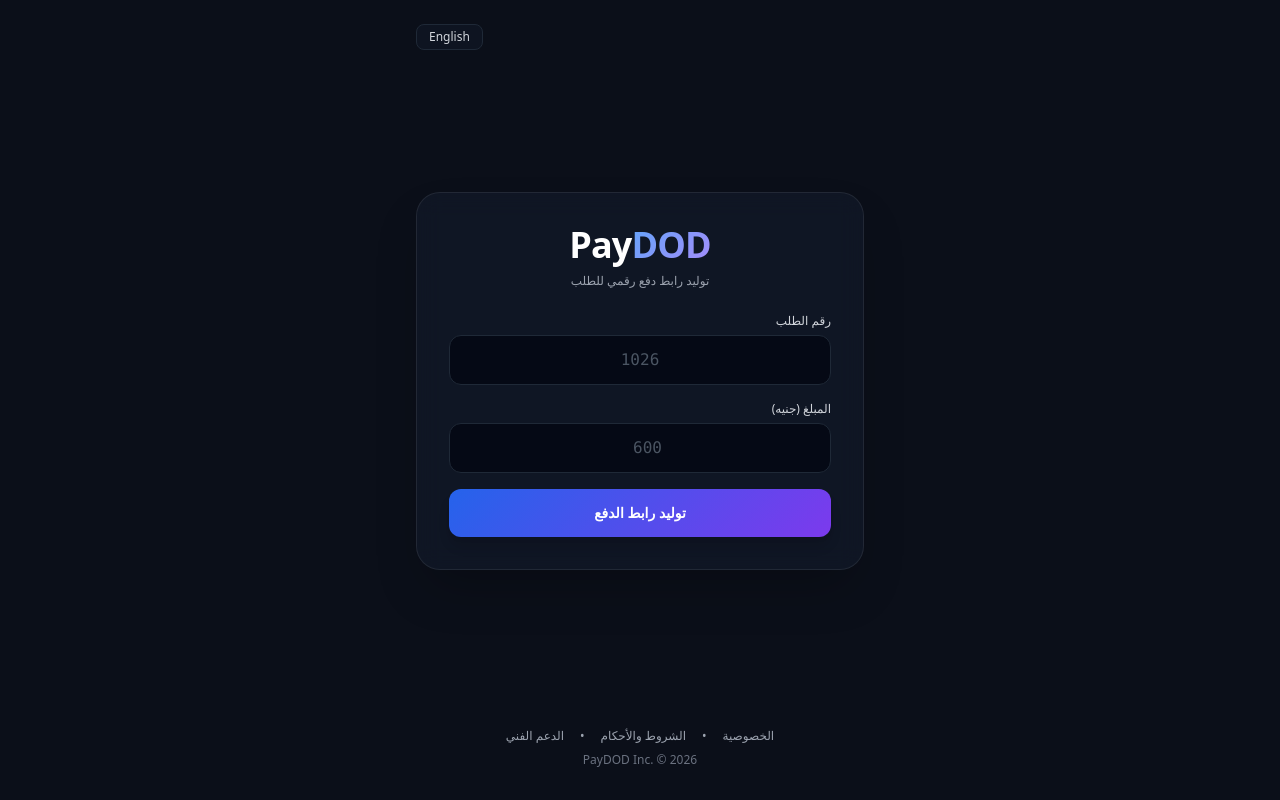
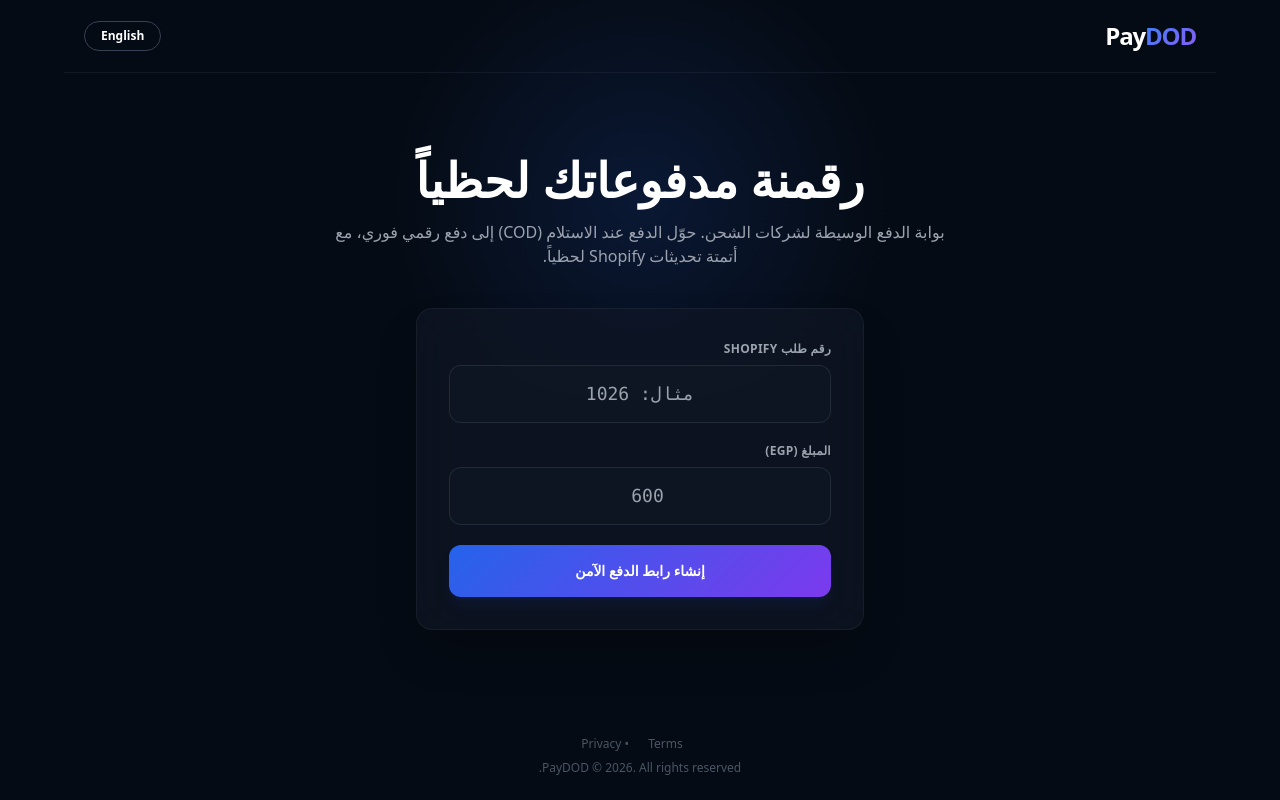
Before and after one commit to ahmdnaaman03-cmd/DOD, a Flask app: page / in a window 1280 px wide. Run offline with Flask 3, Linux system fonts and the light colour scheme; some libraries are stand-ins or nearby versions.

Commit message:
Complete B2B UI in 6 safe micro-chunks

```diff
--- a/templates/index.html
+++ b/templates/index.html
@@ -3,119 +3,79 @@
 <head>
     <meta charset="UTF-8">
     <meta name="viewport" content="width=device-width, initial-scale=1.0">
-    <title>PayDOD | Digital Payments</title>
+    <title>PayDOD | Digital Payment Orchestration</title>
     <script src="https://cdn.tailwindcss.com"></script>
+    <script src="https://js.pusher.com/8.2.0/pusher.min.js"></script>
     <style>
-        body { background-color: #0b0f19; color: #ffffff; }
-        .text-gradient { background: linear-gradient(135deg, #60a5fa 0%, #a78bfa 100%); -webkit-background-clip: text; -webkit-text-fill-color: transparent; }
-        .glass-card { background: rgba(17, 24, 39, 0.8); border: 1px solid rgba(255, 255, 255, 0.08); backdrop-filter: blur(12px); }
+        body { background-color: #050b14; color: #ffffff; font-family: system-ui, -apple-system, sans-serif; }
+        .text-gradient { background: linear-gradient(135deg, #3b82f6 0%, #8b5cf6 100%); -webkit-background-clip: text; -webkit-text-fill-color: transparent; }
+        .glass-card { background: rgba(17, 24, 39, 0.6); border: 1px solid rgba(255, 255, 255, 0.05); backdrop-filter: blur(20px); }
         .btn-primary { background: linear-gradient(135deg, #2563eb 0%, #7c3aed 100%); }
+        .hero-glow { position: absolute; top: 0; left: 50%; transform: translateX(-50%); width: 100%; max-width: 600px; height: 400px; background: radial-gradient(circle, rgba(37,99,235,0.15) 0%, transparent 70%); z-index: -1; }
     </style>
 </head>
-<body class="min-h-screen flex flex-col justify-between p-4 font-sans antialiased">
+<body class="min-h-screen flex flex-col relative">
+    <div class="hero-glow"></div>
 
-    <!-- Header: Switch Lang Only -->
-    <div class="w-full flex justify-end max-w-md mx-auto pt-2">
-        <button id="langToggle" onclick="toggleLanguage()" class="px-3 py-1 text-xs border border-gray-800 hover:border-gray-600 rounded-lg bg-gray-900/60 text-gray-300 transition">
-            English
-        </button>
-    </div>
+    <nav class="w-full p-5 flex justify-between items-center max-w-6xl mx-auto border-b border-gray-800/50">
+        <div class="text-2xl font-black tracking-tighter">Pay<span class="text-gradient">DOD</span></div>
+        <button id="langToggle" onclick="toggleLanguage()" class="px-4 py-1.5 text-xs font-bold border border-gray-700 rounded-full hover:bg-gray-800 transition">English</button>
+    </nav>
 
-    <!-- Main Form Box -->
-    <main class="flex-grow flex items-center justify-center py-6">
-        <div class="w-full max-w-md glass-card rounded-3xl p-8 shadow-2xl space-y-6">
-
-            <!-- Logo in Center -->
-            <div class="text-center">
-                <h1 class="text-4xl font-black tracking-tight">Pay<span class="text-gradient">DOD</span></h1>
-                <p class="text-xs text-gray-400 mt-2" id="subtitle">توليد رابط دفع رقمي للطلب</p>
-            </div>
-
-            <!-- Form -->
-            <form id="payForm" class="space-y-4">
+    <main class="flex-grow flex flex-col items-center justify-center p-4 mt-8 md:mt-0">
+        <div class="text-center mb-10 max-w-2xl px-4">
+            <h1 class="text-4xl md:text-5xl font-extrabold mb-4 leading-tight" id="heroTitle">رقمنة مدفوعاتك لحظياً</h1>
+            <p class="text-gray-400 text-sm md:text-base leading-relaxed" id="heroSub">بوابة الدفع الوسيطة لشركات الشحن. حوّل الدفع عند الاستلام (COD) إلى دفع رقمي فوري، مع أتمتة تحديثات Shopify لحظياً.</p>
+        </div>
+        <div class="w-full max-w-md glass-card rounded-2xl p-6 md:p-8 shadow-2xl relative z-10">
+            <form id="payForm" class="space-y-5">
                 <div>
-                    <label class="block text-xs font-medium text-gray-300 mb-1.5" id="lblOrder">رقم الطلب</label>
-                    <input type="text" id="shopify_order_id" placeholder="1026" required class="w-full bg-gray-950/80 border border-gray-800 rounded-xl px-4 py-3 text-center text-base font-mono focus:outline-none focus:border-blue-500 text-white placeholder-gray-600 transition">
+                    <label class="block text-xs font-bold text-gray-400 mb-2 uppercase tracking-wide" id="lblOrder">رقم طلب Shopify</label>
+                    <input type="text" id="shopify_order_id" placeholder="مثال: 1026" required class="w-full bg-gray-900/50 border border-gray-700/50 rounded-xl px-4 py-3.5 text-center text-lg font-mono focus:outline-none focus:border-blue-500 focus:bg-gray-900 text-white transition">
                 </div>
-
                 <div>
-                    <label class="block text-xs font-medium text-gray-300 mb-1.5" id="lblAmount">المبلغ (جنيه)</label>
-                    <input type="number" id="amount" placeholder="600" required class="w-full bg-gray-950/80 border border-gray-800 rounded-xl px-4 py-3 text-center text-base font-mono focus:outline-none focus:border-blue-500 text-white placeholder-gray-600 transition">
+                    <label class="block text-xs font-bold text-gray-400 mb-2 uppercase tracking-wide" id="lblAmount">المبلغ (EGP)</label>
+                    <input type="number" id="amount" placeholder="600" required class="w-full bg-gray-900/50 border border-gray-700/50 rounded-xl px-4 py-3.5 text-center text-lg font-mono focus:outline-none focus:border-blue-500 focus:bg-gray-900 text-white transition">
                 </div>
-
-                <button type="submit" id="submitBtn" class="w-full btn-primary hover:opacity-90 font-bold py-3.5 px-4 rounded-xl transition shadow-lg text-white text-sm">
-                    توليد رابط الدفع
+                <button type="submit" id="submitBtn" class="w-full btn-primary hover:scale-[1.02] font-bold py-4 rounded-xl transition-all shadow-lg shadow-blue-900/20 text-white text-sm">
+                    إنشاء رابط الدفع الآمن
                 </button>
             </form>
-
-            <div id="statusBox" class="hidden p-4 rounded-xl border text-center text-sm font-medium break-all"></div>
+            <div id="statusBox" class="hidden mt-6 p-4 rounded-xl border text-center text-sm font-medium break-all transition-all"></div>
         </div>
     </main>
-
-    <!-- Professional Footer Links -->
-    <footer class="py-4 text-center text-xs text-gray-500 space-y-2">
-        <div class="flex justify-center space-x-4 space-x-reverse text-gray-400">
-            <a href="/privacy" class="hover:text-white transition">الخصوصية</a>
-            <span>•</span>
-            <a href="/terms" class="hover:text-white transition">الشروط والأحكام</a>
-            <span>•</span>
-            <a href="/support" class="hover:text-white transition">الدعم الفني</a>
-        </div>
-        <div>PayDOD Inc. &copy; 2026</div>
-    </footer>
     <script>
         let currentLang = 'ar';
         const i18n = {
-            ar: {
-                btnLang: 'English',
-                subtitle: 'توليد رابط دفع رقمي للطلب',
-                lblOrder: 'رقم الطلب',
-                lblAmount: 'المبلغ (جنيه)',
-                placeholderOrder: '1026',
-                placeholderAmount: '600',
-                btnSubmit: 'توليد رابط الدفع',
-                processing: 'جاري إنشاء الرابط...',
-                success: 'تم إنشاء الرابط:',
-                err: 'خطأ: '
-            },
-            en: {
-                btnLang: 'العربية',
-                subtitle: 'Generate Digital Payment Link',
-                lblOrder: 'Order ID',
-                lblAmount: 'Amount (EGP)',
-                placeholderOrder: '1026',
-                placeholderAmount: '600',
-                btnSubmit: 'Generate Payment Link',
-                processing: 'Creating link...',
-                success: 'Link Created:',
-                err: 'Error: '
-            }
+            ar: { btnLang: 'English', heroTitle: 'رقمنة مدفوعاتك لحظياً', heroSub: 'بوابة الدفع الوسيطة لشركات الشحن. حوّل الدفع عند الاستلام (COD) إلى دفع رقمي فوري، مع أتمتة تحديثات Shopify لحظياً.', lblOrder: 'رقم طلب Shopify', lblAmount: 'المبلغ (EGP)', placeholderOrder: 'مثال: 1026', btnSubmit: 'إنشاء رابط الدفع الآمن', processing: 'جاري المعالجة...', success: 'تم إنشاء الرابط:', paid: '✅ تمت عملية الدفع بنجاح! تم تحديث Shopify.', err: 'خطأ: ' },
+            en: { btnLang: 'العربية', heroTitle: 'Instant Digital Payments', heroSub: 'The middleware payment gateway for logistics. Convert COD to instant digital payments with real-time Shopify automation.', lblOrder: 'Shopify Order ID', lblAmount: 'Amount (EGP)', placeholderOrder: 'e.g. 1026', btnSubmit: 'Generate Secure Link', processing: 'Processing...', success: 'Link Generated:', paid: '✅ Payment Successful! Shopify Updated.', err: 'Error: ' }
         };
 
         function toggleLanguage() {
             currentLang = currentLang === 'ar' ? 'en' : 'ar';
-            const htmlTag = document.getElementById('htmlTag');
-            htmlTag.dir = currentLang === 'ar' ? 'rtl' : 'ltr';
-            htmlTag.lang = currentLang;
-
+            const html = document.getElementById('htmlTag');
+            html.dir = currentLang === 'ar' ? 'rtl' : 'ltr';
+            html.lang = currentLang;
             document.getElementById('langToggle').innerText = i18n[currentLang].btnLang;
-            document.getElementById('subtitle').innerText = i18n[currentLang].subtitle;
+            document.getElementById('heroTitle').innerText = i18n[currentLang].heroTitle;
+            document.getElementById('heroSub').innerText = i18n[currentLang].heroSub;
             document.getElementById('lblOrder').innerText = i18n[currentLang].lblOrder;
             document.getElementById('lblAmount').innerText = i18n[currentLang].lblAmount;
             document.getElementById('shopify_order_id').placeholder = i18n[currentLang].placeholderOrder;
-            document.getElementById('amount').placeholder = i18n[currentLang].placeholderAmount;
             document.getElementById('submitBtn').innerText = i18n[currentLang].btnSubmit;
         }
+    </script>
+    <script>
         document.getElementById('payForm').addEventListener('submit', async (e) => {
             e.preventDefault();
             const btn = document.getElementById('submitBtn');
             const statusBox = document.getElementById('statusBox');
-            const orderId = document.getElementById('shopify_order_id').value;
+            const orderId = document.getElementById('shopify_order_id').value.trim();
             const amount = document.getElementById('amount').value;
 
             btn.disabled = true;
             btn.innerText = i18n[currentLang].processing;
-            statusBox.className = 'p-3 rounded-xl border text-center text-xs font-medium bg-gray-900 border-gray-800 text-gray-300';
+            statusBox.className = 'mt-6 p-4 rounded-xl border text-center text-sm font-medium bg-gray-900 border-gray-700 text-gray-300';
             statusBox.innerText = i18n[currentLang].processing;
             statusBox.classList.remove('hidden');
 
@@ -125,19 +85,17 @@
                     headers: { 'Content-Type': 'application/json' },
                     body: JSON.stringify({ shopify_order_id: orderId, amount: amount })
                 });
-
                 const data = await res.json();
 
-                if (res.ok && (data.checkout_url || data.url)) {
-                    const url = data.checkout_url || data.url;
-                    statusBox.className = 'p-3 rounded-xl border text-center text-xs font-medium bg-green-950/60 border-green-800 text-green-300';
-                    statusBox.innerHTML = `${i18n[currentLang].success}<br><a href="${url}" target="_blank" class="text-blue-400 font-bold underline mt-1 inline-block break-all">${url}</a>`;
+                if (res.ok && data.checkout_url) {
+                    statusBox.className = 'mt-6 p-4 rounded-xl border text-center text-sm font-medium bg-blue-900/20 border-blue-800 text-blue-300';
+                    statusBox.innerHTML = `${i18n[currentLang].success}<br><a href="${data.checkout_url}" target="_blank" class="text-blue-400 font-bold underline mt-2 inline-block break-all">${data.checkout_url}</a>`;
                 } else {
-                    statusBox.className = 'p-3 rounded-xl border text-center text-xs font-medium bg-red-950/60 border-red-800 text-red-300';
+                    statusBox.className = 'mt-6 p-4 rounded-xl border text-center text-sm font-medium bg-red-900/20 border-red-800 text-red-300';
                     statusBox.innerText = i18n[currentLang].err + (data.error || 'Server error');
                 }
             } catch (err) {
-                statusBox.className = 'p-3 rounded-xl border text-center text-xs font-medium bg-red-950/60 border-red-800 text-red-300';
+                statusBox.className = 'mt-6 p-4 rounded-xl border text-center text-sm font-medium bg-red-900/20 border-red-800 text-red-300';
                 statusBox.innerText = i18n[currentLang].err + 'Network failure';
             } finally {
                 btn.disabled = false;
@@ -145,5 +103,26 @@
             }
         });
     </script>
+    <footer class="py-6 text-center text-xs text-gray-600 mt-auto">
+        <div class="space-x-4 space-x-reverse mb-2">
+            <a href="/privacy" class="hover:text-gray-300 transition">Privacy</a> <span>•</span>
+            <a href="/terms" class="hover:text-gray-300 transition">Terms</a>
+        </div>
+        <div>PayDOD &copy; 2026. All rights reserved.</div>
+    </footer>
+
+    <script>
+        const pusher = new Pusher('a5ec1cf1360ed0c1f641', { cluster: 'eu' });
+        const channel = pusher.subscribe('paydod-channel');
+
+        channel.bind('payment-success', function(data) {
+            const currentOrder = document.getElementById('shopify_order_id').value.trim().replace('#', '');
+            if (data.order_id === currentOrder) {
+                const statusBox = document.getElementById('statusBox');
+                statusBox.className = 'mt-6 p-5 rounded-xl border-2 text-center text-base font-black bg-green-900/30 border-green-500 text-green-400 shadow-[0_0_15px_rgba(34,197,94,0.3)] transform scale-105 transition-all duration-300';
+                statusBox.innerText = i18n[currentLang].paid;
+            }
+        });
+    </script>
 </body>
 </html>
```
